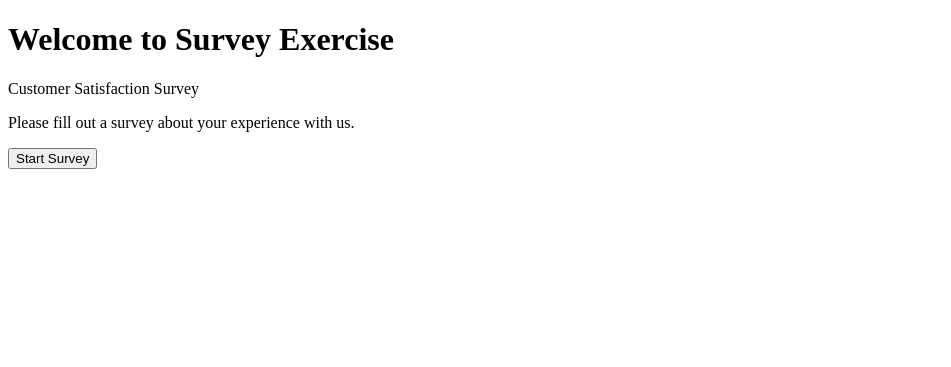
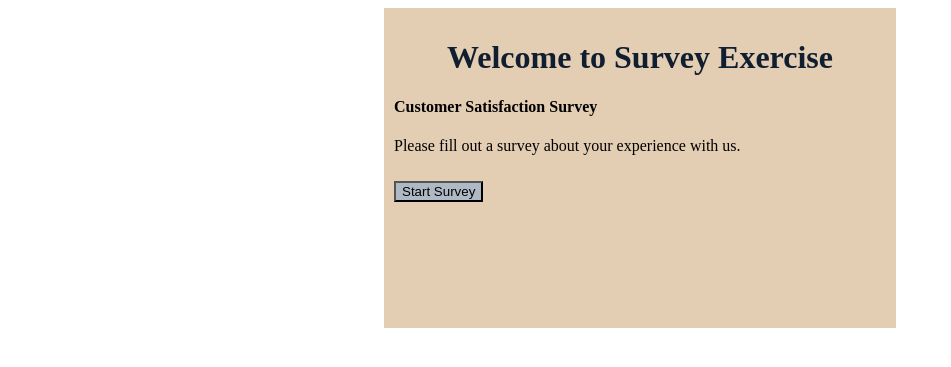
Before and after one commit to ursawd/Python-Flask-SurveyExercise, a Flask app: page / in a window 1280 px wide. Shown: the top 367 px of the page, without its empty margins (0-951 px from the left). Run offline with Flask 2, Linux system fonts and the light colour scheme.

Commit message:
step 6 complete

```diff
--- a/app.py
+++ b/app.py
@@ -20,12 +20,31 @@ def home():
 
 @app.route("/questions/<int:question_num>")
 def questions(question_num):
+    """ask specified question # """
+
+    #
+    if len(responses) == len(SURVEY_NAME.questions):
+        return render_template("/thanks.html")
+
+    # if requested question #(a 0 based index) is not equal
+    # to the number of questions answered, set the question #
+    # to be asked (an index) to the number of reponses. because of
+    # 0 based index, number of responses = index of next question
+
+    if question_num != len(responses):
+        question_num = len(responses)
+
     return render_template("questions.html", question=SURVEY_NAME.questions[question_num])
 
 
 @app.route("/answer", methods=["POST"])
 def answer():
+    """store response to question. ask next question"""
     responses.append(request.form["choice"])
+
+    # if # of responses = # of questions then completed
     if len(responses) == len(SURVEY_NAME.questions):
         return render_template("/thanks.html")
+
+    # {len(responses)} = ask next question based on # of answers
     return redirect(f"/questions/{len(responses)}")
--- /dev/null
+++ b/static/app.css
@@ -0,0 +1,25 @@
+/* color palette 3680 */
+:root {
+  --tan: #e3cdb3;
+  --ltblue: #afb9c5;
+  --dkgrey: #484e52;
+  --stblue: #101e30;
+  --dark: #060607;
+}
+h1 {
+  color: var(--stblue);
+  text-align: center;
+}
+#main {
+  width: 40vw;
+  height: 40vh;
+  margin: 0 auto;
+  background-color: var(--tan);
+}
+#survey {
+  padding: 10px;
+}
+.btn {
+  background-color: var(--ltblue);
+  margin-top: 10px;
+}
--- a/templates/base.html
+++ b/templates/base.html
@@ -4,8 +4,11 @@
     <meta charset="UTF-8" />
     <meta name="viewport" content="width=device-width, initial-scale=1.0" />
     <title>Survey Exercise</title>
+    <link rel="stylesheet" href="/static/app.css" />
   </head>
   <body>
-    {% block content %} {% endblock %}
+    <div id="main">
+      <div id="survey">{% block content %} {% endblock %}</div>
+    </div>
   </body>
 </html>
--- a/templates/home.html
+++ b/templates/home.html
@@ -2,10 +2,12 @@
 <h1>Welcome to Survey Exercise</h1>
 <div class="container" id="start_survey">
   <!-- Survey title  -->
-  <p>{{ survey.title }}</p>
+  <h4>{{ survey.title }}</h4>
   <!-- instructions  -->
   <p>{{ survey.instructions }}</p>
   <!-- button to start -->
-  <a href="/questions/0"><button type="button">Start Survey</button></a>
+  <a href="/questions/0"
+    ><button class="btn" type="button">Start Survey</button></a
+  >
 </div>
 {% endblock %}
--- a/templates/questions.html
+++ b/templates/questions.html
@@ -15,7 +15,7 @@
   />
   {% endfor %}
   <br />
-  <input type="submit" value="Submit Answer" />
+  <input class="btn" type="submit" value="Submit Answer" />
 </form>
 
 {% endblock %}
```
